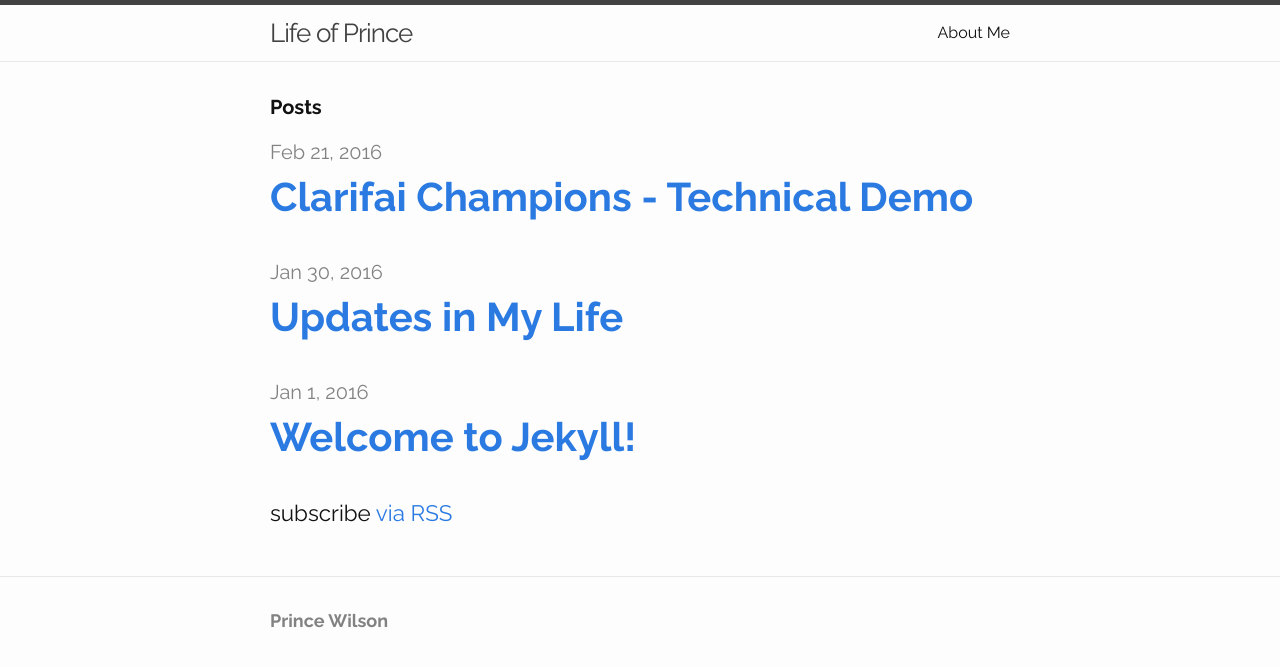
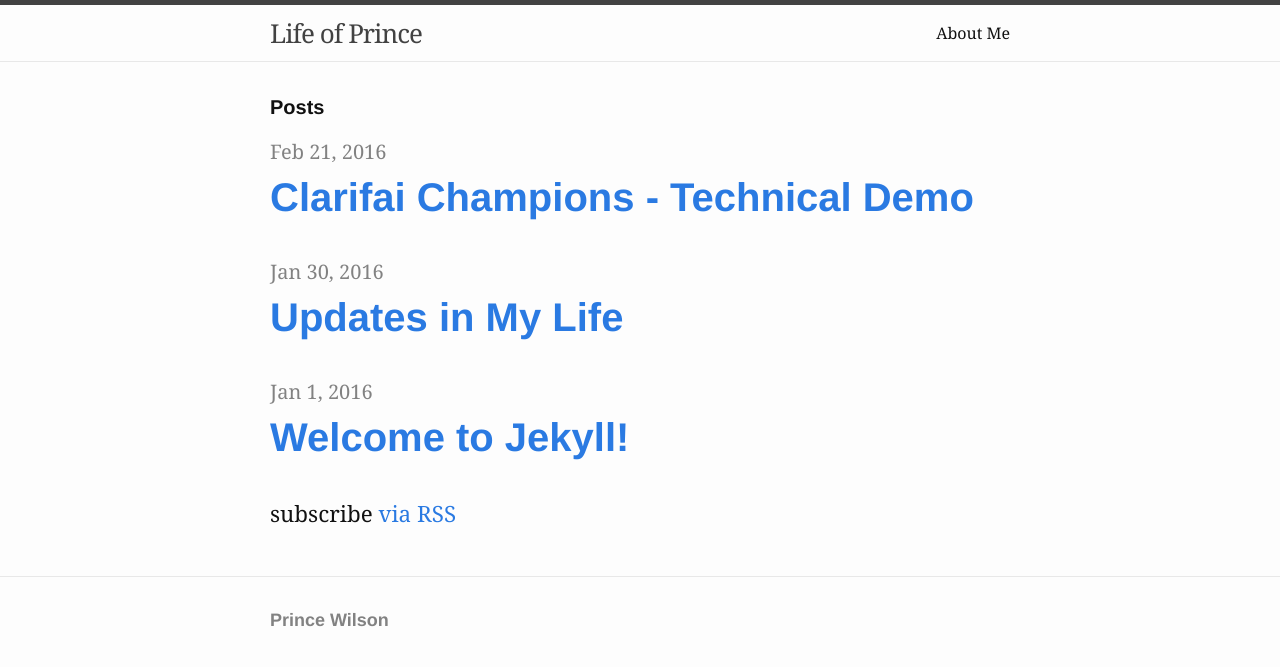
Before and after one commit to maxcell/blog, a Jekyll site: the page built from index.html, in a window 1280 px wide. Shown: the top 667 px of the page. Built offline with Jekyll 4.4.1, drawn with Linux system fonts in a browser that asks for light colours.

Commit message:
Removed Google Fonts and kept it to the base

```diff
--- a/_includes/head.html
+++ b/_includes/head.html
@@ -6,7 +6,6 @@
   <title>{% if page.title %}{{ page.title | escape }}{% else %}{{ site.title | escape }}{% endif %}</title>
   <meta name="description" content="{% if page.excerpt %}{{ page.excerpt | strip_html | strip_newlines | truncate: 160 }}{% else %}{{ site.description }}{% endif %}">
 
-  <link href='https://fonts.googleapis.com/css?family=Raleway:400,700' rel='stylesheet' type='text/css'>
   <link rel="stylesheet" href="{{ "/css/main.css" | prepend: site.baseurl }}">
   <link rel="canonical" href="{{ page.url | replace:'index.html','' | prepend: site.baseurl | prepend: site.url }}">
   <link rel="alternate" type="application/rss+xml" title="{{ site.title }}" href="{{ "/feed.xml" | prepend: site.baseurl | prepend: site.url }}">
--- a/_sass/_base.scss
+++ b/_sass/_base.scss
@@ -14,7 +14,7 @@ dl, dd, ol, ul, figure {
  * Basic styling
  */
 body {
-    font: $base-font-weight #{$base-font-size}/#{$base-line-height} $base-font-family;
+    font: $base-font-weight #{$base-font-size}/#{$base-line-height} $text-font-family;
     color: $text-color;
     background-color: $background-color;
     -webkit-text-size-adjust: 100%;
@@ -83,6 +83,7 @@ li {
  */
 h1, h2, h3, h4, h5, h6 {
     font-weight: $large-font-weight;
+    font-family: $base-font-family;
 }
 
 p {
--- a/css/main.scss
+++ b/css/main.scss
@@ -5,7 +5,8 @@
 
 
 // Our variables
-$base-font-family: "Raleway", Helvetica, Arial, sans-serif;
+$base-font-family: "Helvetica Neue", Arial, sans-serif;
+$text-font-family: "PT Serif", Georgia, serif;
 $base-font-size:   16px;
 $base-font-weight: 400;
 $small-font-size:  $base-font-size * 0.875;
```
